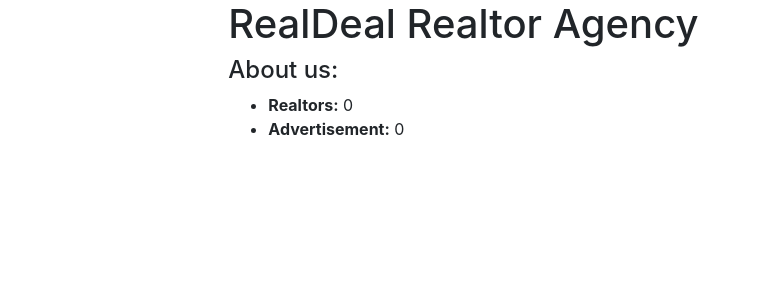
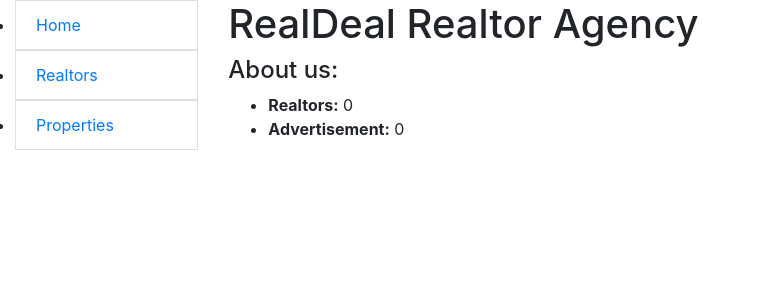
Before and after one commit to Nexxel05/Realtor-agency, a Django app: page / in a window 1280 px wide. Shown: the top 300 px of the page, without its empty margins (0-760 px from the left). Run offline with Django 4.2, Linux system fonts and the light colour scheme; data that the repository does not hold is empty.

Commit message:
Add home, realtors and properties tags to sidebar

```diff
--- a/templates/includes/sidebar.html
+++ b/templates/includes/sidebar.html
@@ -1,3 +1,5 @@
 <ul class="sidebar-nav list-group">
-
+  <li><a class="list-group-item" href="{% url 'advertisement:index' %}">Home</a></li>
+  <li><a class="list-group-item" href="{% url 'advertisement:realtor-list' %}">Realtors</a></li>
+  <li><a class="list-group-item" href="{% url 'advertisement:property-list' %}">Properties</a></li>
 </ul>
```
